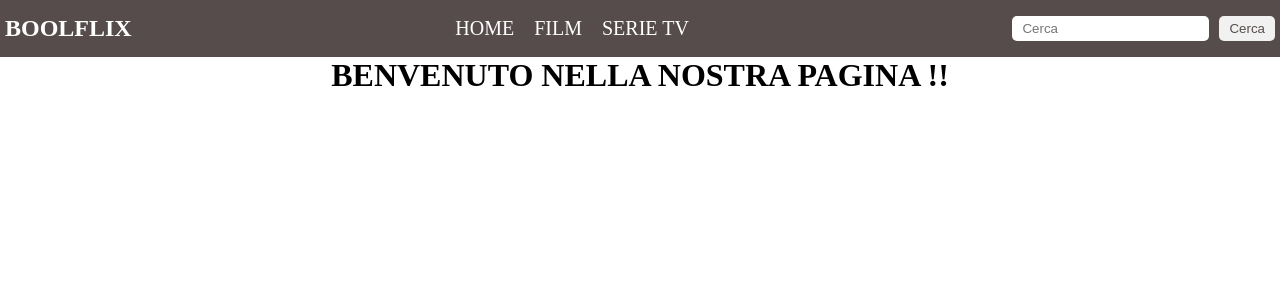
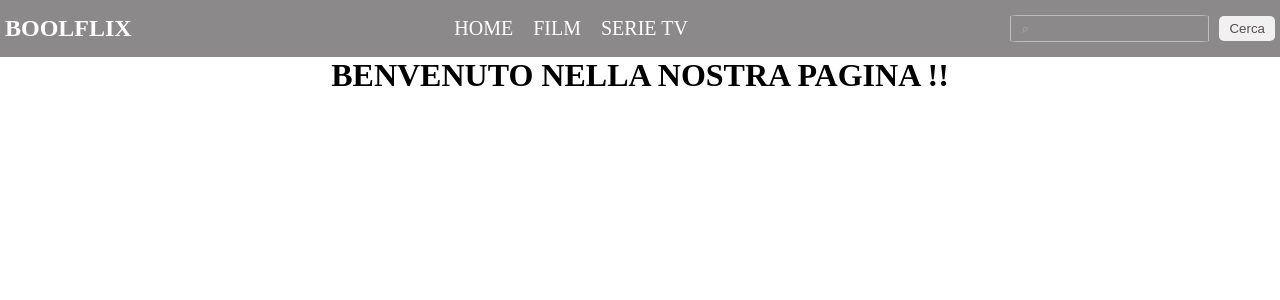
Before and after one commit to AlexLosciale/react-boolflix, a React (Vite) app: page / in a window 1280 px wide. Shown: the top 300 px of the page. Built offline with nearby package versions, Linux system fonts and the light colour scheme.

Commit message:
add:color

```diff
--- a/components/navbar.jsx
+++ b/components/navbar.jsx
@@ -1,14 +1,20 @@
-import { useState, useContext } from 'react';
+import { useState, useContext, useEffect } from 'react';
 import SerchContext from '../context/SerchContext';
 import { NavLink } from 'react-router-dom';
 
 const Navbar = () => {
     const [localQuery, setLocalQuery] = useState('');
-    const { setQuery } = useContext(SerchContext);
+    const { query, setQuery } = useContext(SerchContext);
 
     const handleSearch = () => {
         setQuery(localQuery);
     };
+
+    useEffect(() => {
+        console.log('query', query);
+
+        setLocalQuery(query);
+    }, [query]);
 
     return (
         <nav>
@@ -30,7 +36,7 @@ const Navbar = () => {
                 <div>
                     <input
                         type="text"
-                        placeholder="Cerca"
+                        placeholder="⌕"
                         value={localQuery}
                         onChange={(e) => setLocalQuery(e.target.value)}
                     />
--- a/src/index.css
+++ b/src/index.css
@@ -7,7 +7,7 @@
 header{
     text-align: center;
     padding: 5px 0;
-    background-color: #564c4c;
+    background-color: #1d191982;
     position: sticky;
     top: 0;
 }
@@ -17,7 +17,7 @@ header{
     justify-content: space-between;
     align-items: center;
     padding: 0 20px;
-    background-color: #564c4c;
+    background-color: #1d191900;
     color: white;
     padding: 10px 5px;
 }
@@ -33,7 +33,7 @@ a{
 }
 
 .nav-wrapper h1:hover{
-    color: #ff0202;
+    color: #000000;
     cursor: pointer;
 }
 
@@ -45,12 +45,16 @@ a{
     border-radius: 5px;
     cursor: pointer;
 }
-
 .nav-wrapper input{
     padding: 5px 10px;
     border: none;
     border-radius: 5px;
     margin-right: 10px;
+    text-decoration-color: #ffffff;
+}
+
+.nav-wrapper input::placeholder {
+    color: #aaaaaa;
 }
 
 .nav-wrapper ul li{
@@ -65,7 +69,13 @@ a{
 }
 
 .nav-wrapper ul li a:hover {
-    color: #ff0202;
+    color: #000000;
+}
+
+.nav-wrapper input[type="text"]{
+    background-color: #ffffff00;
+    border: 1px solid rgba(255, 255, 255, 0.427);
+    border-radius: 5%;
 }
 
 .main{
```
